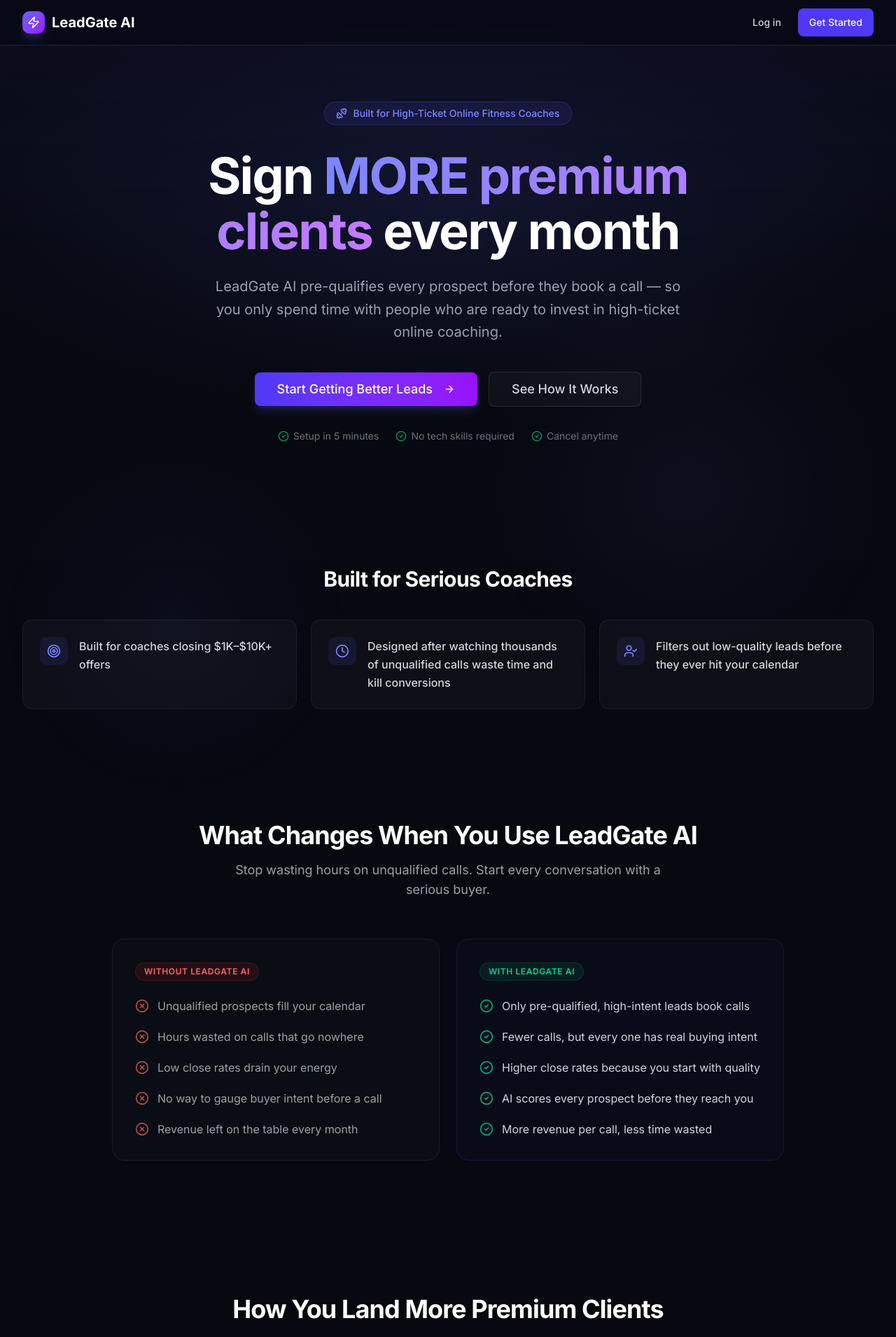
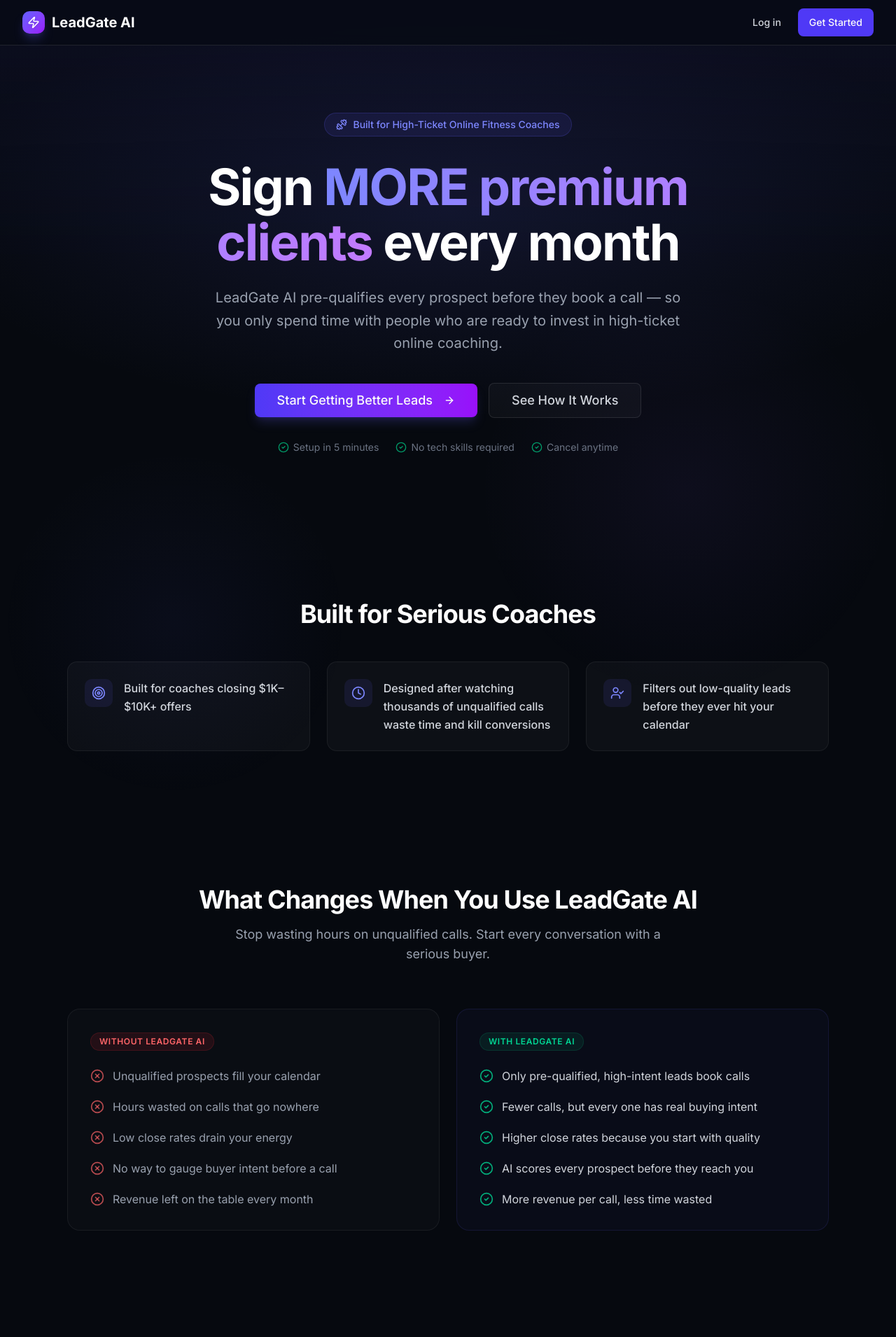
Before and after one commit to kevinghai5-glitch/leadgate-ai, a Next.js app: page / in a window 1280 px wide. Shown: the top 1910 px of the page at 70% size. Built offline with nearby package versions, Linux system fonts and the light colour scheme; no server answers.

Commit message:
Polish pass: alignment, spacing rhythm, CTA contrast, grid consistency

```diff
--- a/src/app/page.tsx
+++ b/src/app/page.tsx
@@ -58,8 +58,8 @@ export default async function HomePage() {
         <Navbar />
 
         {/* Hero */}
-        <section className="pt-20 pb-28">
-          <div className="max-w-7xl mx-auto px-4 sm:px-6 lg:px-8">
+        <section className="pt-24 pb-28">
+          <div className="max-w-6xl mx-auto px-4 sm:px-6 lg:px-8">
             <AnimateOnScroll>
               <div className="text-center max-w-4xl mx-auto">
                 <div className="inline-flex items-center gap-2 rounded-full bg-indigo-500/10 border border-indigo-500/20 px-4 py-1.5 text-sm font-medium text-indigo-400 mb-8">
@@ -113,13 +113,13 @@ export default async function HomePage() {
         </section>
 
         {/* Built for Serious Coaches */}
-        <section className="py-16">
-          <div className="max-w-7xl mx-auto px-4 sm:px-6 lg:px-8">
+        <section className="py-24">
+          <div className="max-w-6xl mx-auto px-4 sm:px-6 lg:px-8">
             <AnimateOnScroll>
-              <h2 className="text-2xl sm:text-3xl font-bold text-center text-white mb-10">
+              <h2 className="text-3xl sm:text-4xl font-bold tracking-tight text-center text-white mb-12">
                 Built for Serious Coaches
               </h2>
-              <div className="grid md:grid-cols-3 gap-5">
+              <div className="grid md:grid-cols-3 gap-6">
                 {[
                   {
                     icon: Target,
@@ -153,9 +153,9 @@ export default async function HomePage() {
 
         {/* Before vs After */}
         <section className="py-24">
-          <div className="max-w-5xl mx-auto px-4 sm:px-6 lg:px-8">
+          <div className="max-w-6xl mx-auto px-4 sm:px-6 lg:px-8">
             <AnimateOnScroll>
-              <div className="text-center mb-14">
+              <div className="text-center mb-16">
                 <h2 className="text-3xl sm:text-4xl font-bold tracking-tight text-white">
                   What Changes When You Use LeadGate AI
                 </h2>
@@ -213,7 +213,7 @@ export default async function HomePage() {
 
         {/* How It Works */}
         <section id="how-it-works" className="py-24">
-          <div className="max-w-7xl mx-auto px-4 sm:px-6 lg:px-8">
+          <div className="max-w-6xl mx-auto px-4 sm:px-6 lg:px-8">
             <AnimateOnScroll>
               <div className="text-center mb-16">
                 <h2 className="text-3xl sm:text-4xl font-bold tracking-tight text-white">
@@ -271,7 +271,7 @@ export default async function HomePage() {
 
         {/* Benefits */}
         <section className="py-24">
-          <div className="max-w-7xl mx-auto px-4 sm:px-6 lg:px-8">
+          <div className="max-w-6xl mx-auto px-4 sm:px-6 lg:px-8">
             <AnimateOnScroll>
               <div className="text-center mb-16">
                 <h2 className="text-3xl sm:text-4xl font-bold tracking-tight text-white">
@@ -283,7 +283,7 @@ export default async function HomePage() {
                 </p>
               </div>
             </AnimateOnScroll>
-            <div className="grid md:grid-cols-2 lg:grid-cols-3 gap-5">
+            <div className="grid md:grid-cols-2 lg:grid-cols-3 gap-6">
               {[
                 {
                   icon: TrendingUp,
@@ -323,8 +323,8 @@ export default async function HomePage() {
                 },
               ].map((feature, i) => (
                 <AnimateOnScroll key={feature.title} delay={(i % 3) * 100}>
-                  <div className="p-6 rounded-xl bg-white/[0.03] border border-white/[0.06] hover:border-white/[0.1] transition-all">
-                    <div className="h-10 w-10 rounded-lg bg-indigo-500/10 flex items-center justify-center mb-3">
+                  <div className="p-6 rounded-xl bg-white/[0.03] border border-white/[0.06] hover:border-white/[0.1] transition-all h-full">
+                    <div className="h-10 w-10 rounded-lg bg-indigo-500/10 flex items-center justify-center mb-4">
                       <feature.icon className="h-5 w-5 text-indigo-400" />
                     </div>
                     <h3 className="font-semibold text-white mb-1">
@@ -342,7 +342,7 @@ export default async function HomePage() {
         <section id="faq" className="py-24">
           <div className="max-w-3xl mx-auto px-4 sm:px-6 lg:px-8">
             <AnimateOnScroll>
-              <div className="text-center mb-12">
+              <div className="text-center mb-16">
                 <h2 className="text-3xl sm:text-4xl font-bold tracking-tight text-white">
                   Frequently Asked Questions
                 </h2>
@@ -382,7 +382,7 @@ export default async function HomePage() {
 
         {/* Pricing */}
         <section id="pricing" className="py-24">
-          <div className="max-w-7xl mx-auto px-4 sm:px-6 lg:px-8">
+          <div className="max-w-6xl mx-auto px-4 sm:px-6 lg:px-8">
             <AnimateOnScroll>
               <div className="text-center mb-16">
                 <h2 className="text-3xl sm:text-4xl font-bold tracking-tight text-white">
@@ -441,8 +441,8 @@ export default async function HomePage() {
         <section className="py-24">
           <AnimateOnScroll>
             <div className="max-w-4xl mx-auto px-4 sm:px-6 lg:px-8">
-              <div className="relative rounded-3xl bg-white/[0.03] border border-white/[0.06] p-12 sm:p-16 text-center overflow-hidden">
-                <div className="absolute inset-0 bg-[radial-gradient(ellipse_at_center,rgba(99,102,241,0.08)_0%,transparent_60%)]" />
+              <div className="relative rounded-3xl bg-[#050508] border border-white/[0.08] p-12 sm:p-16 text-center overflow-hidden shadow-2xl">
+                <div className="absolute inset-x-0 top-0 h-px bg-gradient-to-r from-transparent via-indigo-500/40 to-transparent" />
                 <div className="relative">
                   <h2 className="text-3xl sm:text-4xl font-bold text-white">
                     Ready to fill your calendar with premium coaching clients?
@@ -470,7 +470,7 @@ export default async function HomePage() {
 
         {/* Footer */}
         <footer className="border-t border-white/[0.06] text-gray-500">
-          <div className="max-w-7xl mx-auto px-4 sm:px-6 lg:px-8 py-12">
+          <div className="max-w-6xl mx-auto px-4 sm:px-6 lg:px-8 py-12">
             <div className="flex flex-col md:flex-row items-center justify-between gap-4">
               <div className="flex items-center gap-2">
                 <div className="relative h-8 w-8">
```
